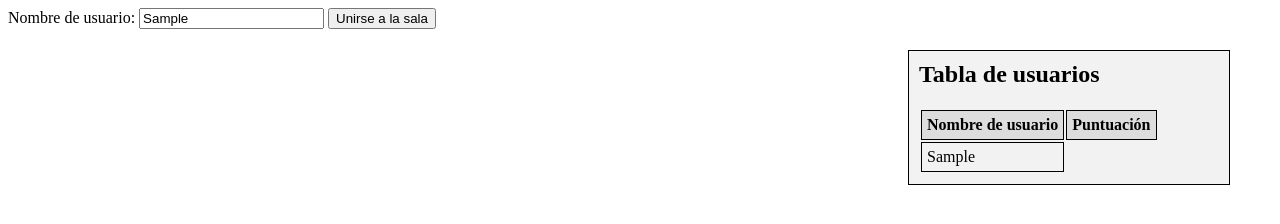
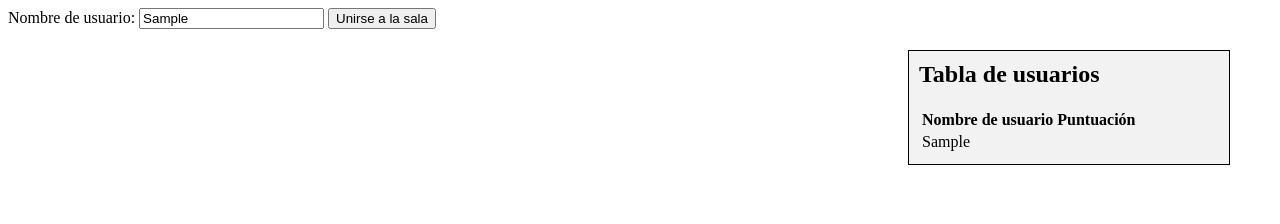
Before and after one commit to VictorPorrasWork/JocPreguntesTeamTorre, a website: page public/juego.html in a window 1280 px wide. Both pictures are taken after typing "Sample" into the empty fields and a click on the button "Unirse a la sala". Drawn offline with nearby package versions, Linux system fonts and the light colour scheme; no server answers.

Commit message:
puntuación jugador

```diff
--- a/public/client.js
+++ b/public/client.js
@@ -16,10 +16,8 @@ document.querySelector('#login').addEventListener('submit', (event) => {
 
 
   // Muestra el nombre de usuario en la tabla de usuarios
-  const tablaUsuarios = document.querySelector('#tablausuarios tbody');
-  const row = tablaUsuarios.insertRow();
-  const cell = row.insertCell();
-  cell.textContent = playerName;
+  const tablaUsuarios = document.querySelector('#user-list');
+  tablaUsuarios.textContent = playerName;
 
 });
 
@@ -114,6 +112,11 @@ socket.on('resultado', (resultado, respuestaCorrecta) => {
   }
 });
 
+socket.on('puntuacion-actualizada', (puntuacion) => {
+  const puntosPlayer = document.querySelector('#puntosPlayer');
+  puntosPlayer.textContent = puntuacion;
+});
+
 // Mostrar el resultado final del juego
 socket.on('resultadoFinal', (puntuacion) => {
   const resultadoFinalElem = document.querySelector('#resultado-final');
--- a/public/juego.html
+++ b/public/juego.html
@@ -33,15 +33,19 @@
     </div>
     <div id="tablausuarios">
       <h2>Tabla de usuarios</h2>
-      <table id="user-list">
+      <table>
         <thead>
           <tr>
             <th>Nombre de usuario</th>
             <th>Puntuación</th>
           </tr>
         </thead>
-        <tbody id="user-list"></tbody>
-        <tbody id="puntosPlayer"></tbody>
+        <tbody>
+          <tr>
+            <td id="user-list"></td>
+            <td id="puntosPlayer"></td>
+          </tr>
+        </tbody>
       </table>
     </div>
     <script src="/socket.io/socket.io.js"></script>
--- a/servidor.js
+++ b/servidor.js
@@ -89,6 +89,7 @@ io.on('connection', (socket) => {
           if (preguntaActual.opcioBona === respuestaUsuario) {
             puntuacion++;
             console.log('Respuesta correcta. Puntuación:', puntuacion);
+            io.emit('puntuacion-actualizada', puntuacion);
           } else {
             console.log('Respuesta incorrecta. Puntuación:', puntuacion);
           }
```
